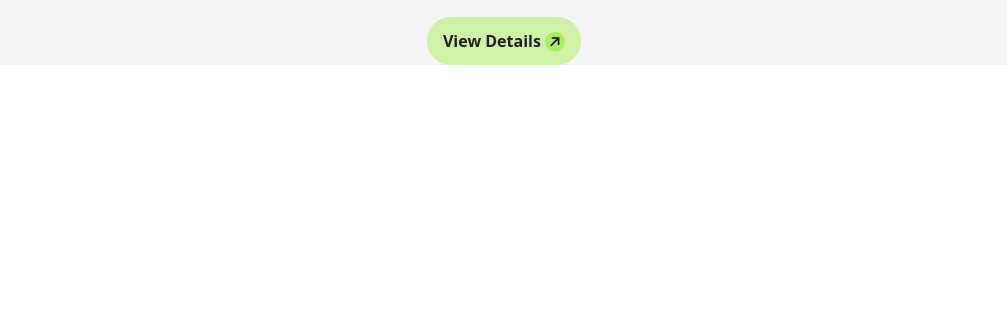
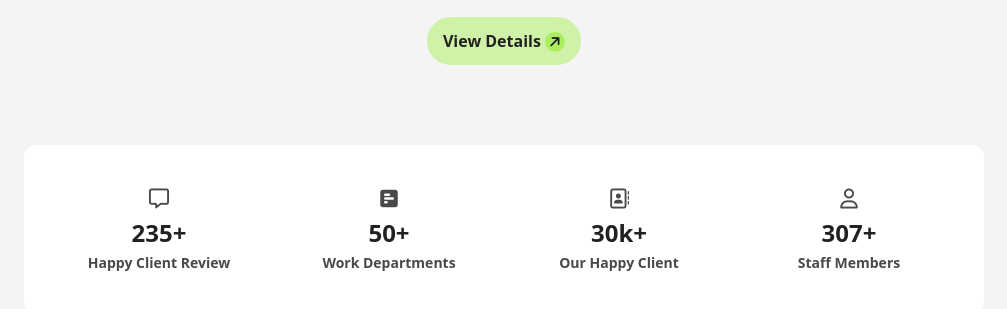
Before and after one commit to jahidhasan6676/Assignment-3-explore, a plain HTML site: page index.html in a window 1280 px wide. Shown: the part 681-990 px from the top of the page, without its empty margins (136-1143 px from the left). Before the commit the page ends 826 px from the top, so only its background shows below. Drawn offline with nearby package versions, Linux system fonts and the light colour scheme.

Commit message:
added the card section part

```diff
--- a/index.html
+++ b/index.html
@@ -52,7 +52,7 @@
  </style>
 </head>
 <body class="bg-[#F4F4F4]">
-    <header class="w-11/12 md:w-9/12 mx-auto mb-20">
+    <header class="w-11/12 md:w-9/12 mx-auto ">
         <!-- navbar part start -->
         <nav class="">
             <div class="navbar ">
@@ -115,3 +115,48 @@
           <!-- banner-section end -->
 
     </header>
+    <main>
+        <section class=" py-20">
+            <div class=" w-11/12 md:w-9/12 mx-auto bg-white rounded-xl">
+                <div class="grid grid-cols-1 lg:grid-cols-4 gap-10  p-10">
+                    <!-- 1st card -->
+                 <div class="  text-center space-y-1">
+                    <i class="fa-regular fa-message text-secondary text-xl"></i>
+
+                        <h1 class="text-2xl font-bold text-font_color">235+</h1>
+                        <p class="text-sm font-semibold text-secondary">Happy Client Review</p>
+
+                 </div>
+                 <!-- 2nd card -->
+                 <div class="  text-center space-y-1">
+                    <i class="fa-solid fa-square-poll-horizontal text-secondary text-xl"></i>
+
+                        <h1 class="text-2xl font-bold text-font_color">50+</h1>
+                        <p class="text-sm font-semibold text-secondary">Work Departments</p>
+
+                 </div>
+                 <!-- 3rd card -->
+                 <div class="  text-center space-y-1">
+                    <i class="fa-regular fa-address-book text-secondary text-xl"></i>
+
+                        <h1 class="text-2xl font-bold text-font_color">30k+</h1>
+                        <p class="text-sm font-semibold text-secondary">Our Happy Client</p>
+
+                 </div>
+                 <!-- 4th card -->
+                 <div class="  text-center space-y-1">
+                    <i class="fa-regular fa-user text-secondary text-xl"></i>
+
+                        <h1 class="text-2xl font-bold text-font_color">307+</h1>
+                        <p class="text-sm font-semibold text-secondary">Staff Members</p>
+
+                 </div>
+                </div>
+            </div>
+
+        </section>
+    </main>
+    <footer>
+
+    </footer>
+</body>
```
